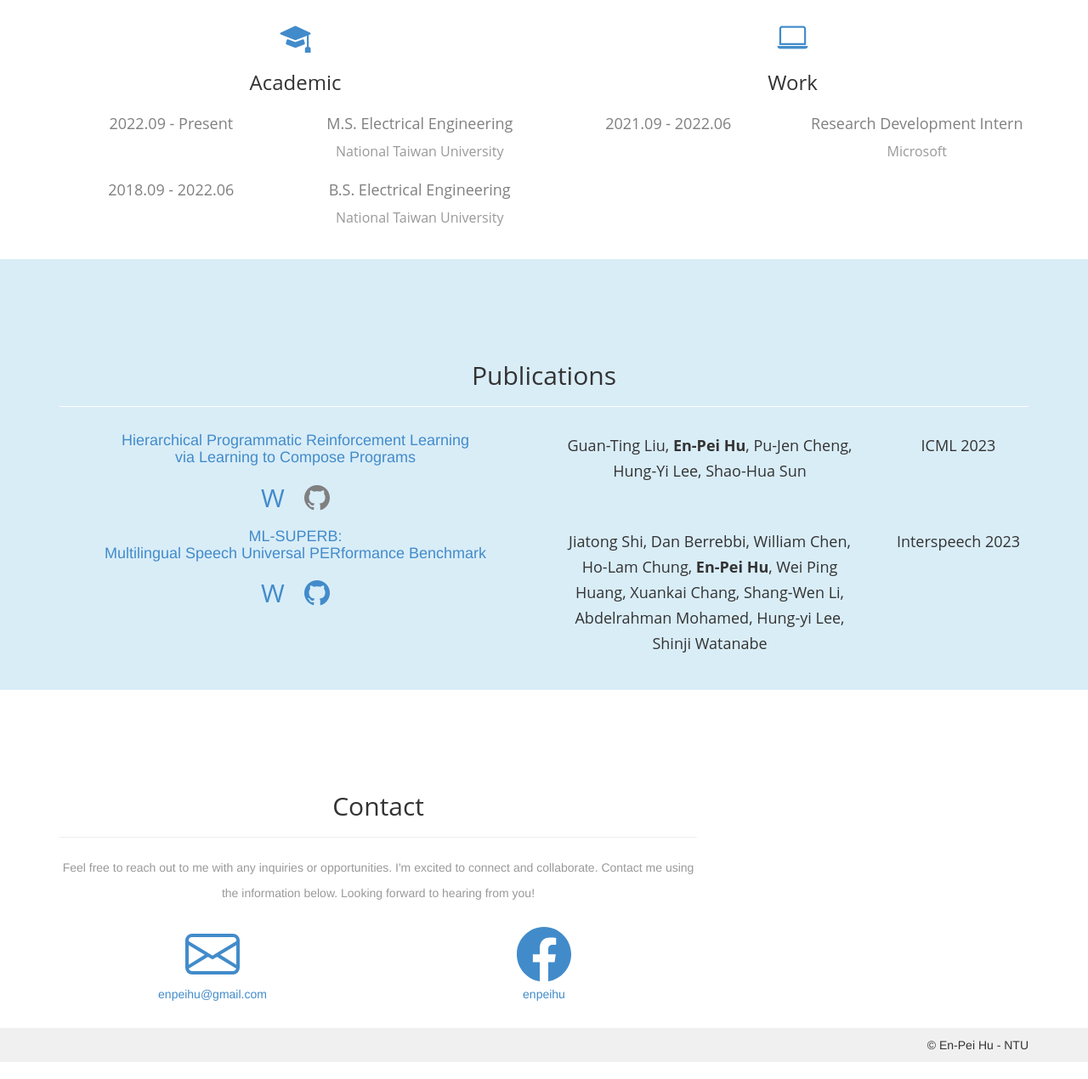
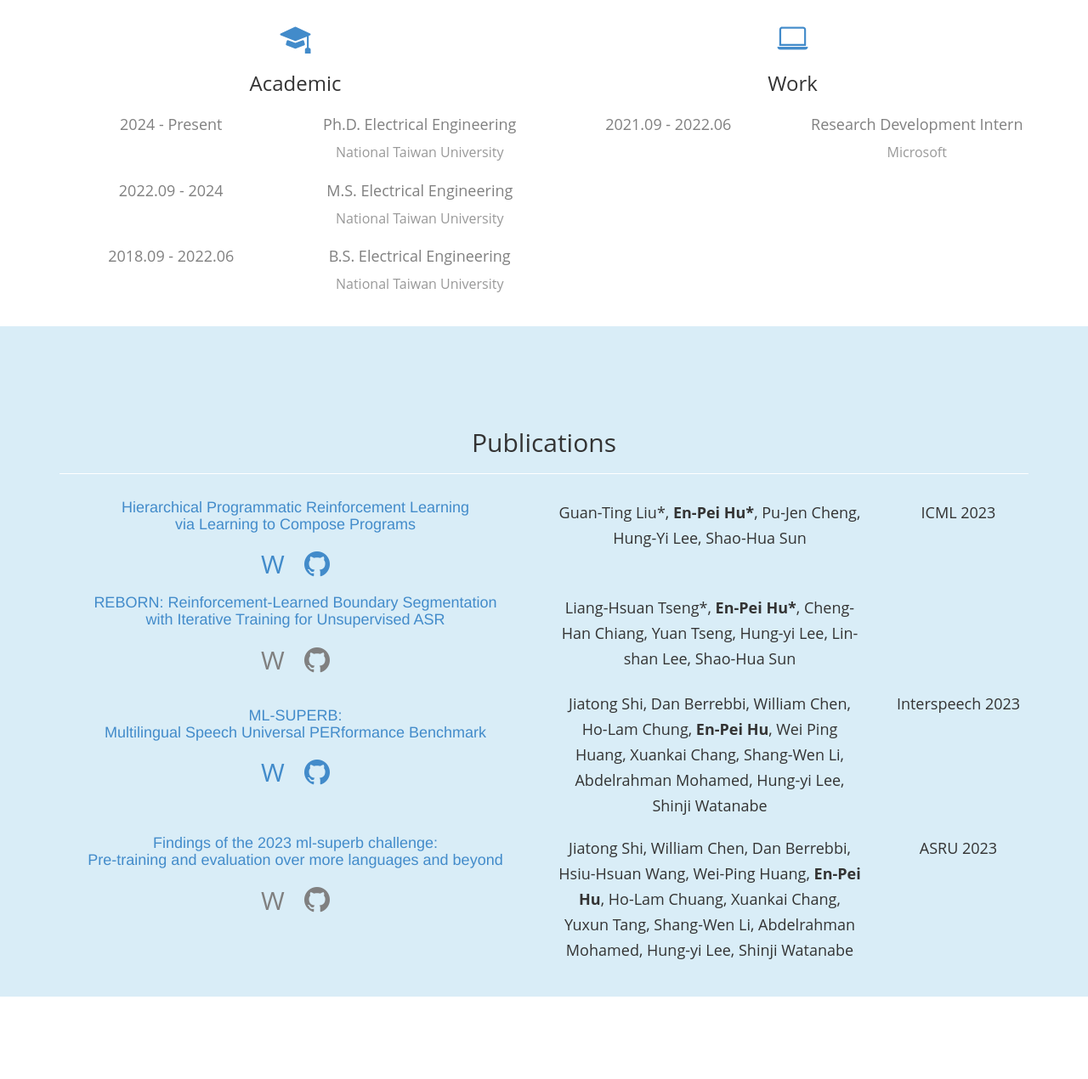
Before and after one commit to guapaQAQ/guapaQAQ.github.io, a plain HTML site: page index.html in a window 1280 px wide. Shown: the part 1420-2690 px from the top of the page at 85% size. Drawn offline with nearby package versions, Linux system fonts and the light colour scheme.

Commit message:
Simple Update 2024

```diff
--- a/index.html
+++ b/index.html
@@ -74,7 +74,7 @@
                 <div class="col-lg-8 text-center">
                     <h2 class="text-white mt-0">Hi!</h2>
                     <hr class="divider divider-light" />
-                    <p class="text-white-75 mb-4" style="font-size: 18px;">I am a M.S. student at National Taiwan University (NTU) in Taiwan. I am a member of the Speech Processing and Machine Learning (SPML) Lab, advised by <a href="https://speech.ee.ntu.edu.tw/~hylee" target="_blank" style="color: white; font-family:'Open Sans', sans-serif;">Prof. Hung-Yi Lee</a>. My research interests include NLP, Dialogue Systems, Programming Languages, Robotics, and Reinforcement Learning. Beyond my academic pursuits, I enjoy sports, music, and exploring new horizons. <br>Welcome to my website, where I share my journey in these fascinating fields. </p>
+                    <p class="text-white-75 mb-4" style="font-size: 18px;">I am a Ph.D. student at National Taiwan University (NTU) in Taiwan. I am a member of the Speech Processing and Machine Learning (SPML) Lab, advised by <a href="https://speech.ee.ntu.edu.tw/~hylee" target="_blank" style="color: white; font-family:'Open Sans', sans-serif;">Prof. Hung-Yi Lee</a>, and the <a href="https://nturll.xyz/about" target="_blank" style="color: white; font-family:'Open Sans', sans-serif;">NTU Robot Learning Lab</a>, co-advised by <a href="https://shaohua0116.github.io/" target="_blank" style="color: white; font-family:'Open Sans', sans-serif;">Prof. Shao-Hua Sun</a>. My research interests include NLP, Dialogue Systems, Programming Languages, Robotics, and Reinforcement Learning. Beyond my academic pursuits, I enjoy sports, music, and exploring new horizons. <br>Welcome to my website, where I share my journey in these fascinating fields. </p>
                 </div>
             </div>
         </div>
@@ -92,7 +92,16 @@
                         <h3 class="mb-2">Academic</h3>
                         <div class="row gx-4 gx-lg-5">
                             <div class="col-lg-6 col-md-6 text-center">
-                                <h4 style="color: grey;">2022.09 - Present</h4>
+                                <h4 style="color: grey;">2024 - Present</h4>
+                            </div>
+                            <div class="col-lg-6 col-md-6 text-center">
+                                <h4 style="color: grey;">Ph.D. Electrical Engineering</h4>
+                                <h5 class="text-muted"> National Taiwan University </h5>
+                            </div>
+                        </div>
+                        <div class="row gx-4 gx-lg-5">
+                            <div class="col-lg-6 col-md-6 text-center">
+                                <h4 style="color: grey;">2022.09 - 2024</h4>
                             </div>
                             <div class="col-lg-6 col-md-6 text-center">
                                 <h4 style="color: grey;">M.S. Electrical Engineering</h4>
@@ -142,13 +151,13 @@
 
                         <h2>
                         <a href="https://nturobotlearninglab.github.io/hprl/" target="_blank">
-                            W </a> &nbsp;  <i class="bi bi-github" style="color: grey"></i>
+							W </a> &nbsp;  <a href="https://github.com/NTURobotLearningLab/hprl" target="_blank"><i class="bi bi-github"></i> </a>
                         </h2>
                     </div>
                 </div>
                 <div class="col-md-4 text-center">
                     <div class="mt-5">
-                        <h4 class="mb-2">Guan-Ting Liu, <strong>En-Pei Hu</strong>, Pu-Jen Cheng, Hung-Yi Lee, Shao-Hua Sun</h4>
+                        <h4 class="mb-2">Guan-Ting Liu*, <strong>En-Pei Hu*</strong>, Pu-Jen Cheng, Hung-Yi Lee, Shao-Hua Sun</h4>
                         </div>
                 </div>
                 <div class="col-md-2 text-center">
@@ -160,7 +169,29 @@
             <div class="row gx-4 gx-lg-5">
                 <div class="col-md-6 text-center">
                     <div class="mt-5">
-                        <h3 class="h4 mb-2"><a href="https://arxiv.org/abs/2305.10615v1" target="_blank"><h3 class="h4 mb-2">ML-SUPERB: <br>Multilingual Speech Universal PERformance Benchmark</a></h3>
+                        <h3 class="h4"><a href="https://arxiv.org/abs/2402.03988" target="_blank">REBORN: Reinforcement-Learned Boundary Segmentation<br>with Iterative Training for Unsupervised ASR</a></h3>
+
+                        <h2>
+                        <h style="color: grey" target="_blank">
+							W </h> &nbsp;  <i style="color: grey" class="bi bi-github"></i>
+                        </h2>
+                    </div>
+                </div>
+                <div class="col-md-4 text-center">
+                    <div class="mt-5">
+                        <h4 class="mb-2">Liang-Hsuan Tseng*, <strong>En-Pei Hu*</strong>, Cheng-Han Chiang, Yuan Tseng, Hung-yi Lee, Lin-shan Lee, Shao-Hua Sun</h4>
+                        </div>
+                </div>
+                <div class="col-md-2 text-center">
+                    <div class="mt-5">
+                        <h4 class="mb-2"></h4>
+                    </div>
+                </div>
+            </div>
+            <div class="row gx-4 gx-lg-5">
+                <div class="col-md-6 text-center">
+                    <div class="mt-5">
+                        <h3 class="h4 mb-2"><a href="https://arxiv.org/abs/2305.10615v1" target="_blank"><h3 class="h4 mb-2"><br>ML-SUPERB: <br>Multilingual Speech Universal PERformance Benchmark</a></h3>
                         <h2>
                         <a href="https://multilingual.superbbenchmark.org/" target="_blank">
                             W </a> &nbsp;  <a href="https://github.com/espnet/espnet/tree/master/egs2/ml_superb/asr1#readme" target="_blank"> <i class="bi bi-github"></i> </a>
@@ -175,6 +206,27 @@
                 <div class="col-md-2 text-center">
                     <div class="mt-5">
                         <h4 class="mb-2">Interspeech 2023</h4>
+                    </div>
+                </div>
+            </div>
+            <div class="row gx-4 gx-lg-5">
+                <div class="col-md-6 text-center">
+                    <div class="mt-5">
+                        <h3 class="h4 mb-2"><a href="https://arxiv.org/abs/2310.05513" target="_blank"><h3 class="h4 mb-2">Findings of the 2023 ml-superb challenge:<br> Pre-training and evaluation over more languages and beyond</a></h3>
+                        <h2>
+                        <h style="color: grey" target="_blank">
+							W </h> &nbsp;  <i style="color: grey" class="bi bi-github"></i>
+                        </h2>
+                    </div>
+                </div>
+                <div class="col-md-4 text-center">
+                    <div class="mt-5">
+                        <h4 class="mb-2">Jiatong Shi, William Chen, Dan Berrebbi, Hsiu-Hsuan Wang, Wei-Ping Huang, <strong>En-Pei Hu</strong>, Ho-Lam Chuang, Xuankai Chang, Yuxun Tang, Shang-Wen Li, Abdelrahman Mohamed, Hung-yi Lee, Shinji Watanabe</h4>
+                        </div>
+                </div>
+                <div class="col-md-2 text-center">
+                    <div class="mt-5">
+                        <h4 class="mb-2">ASRU 2023</h4>
                     </div>
                 </div>
             </div>
```
